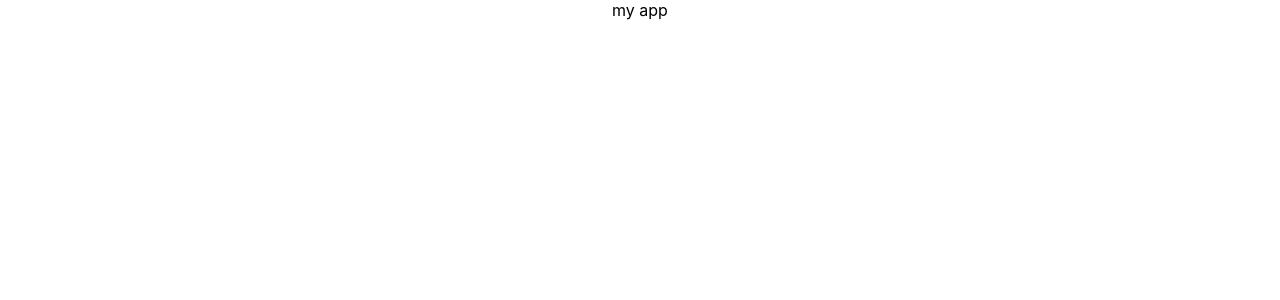
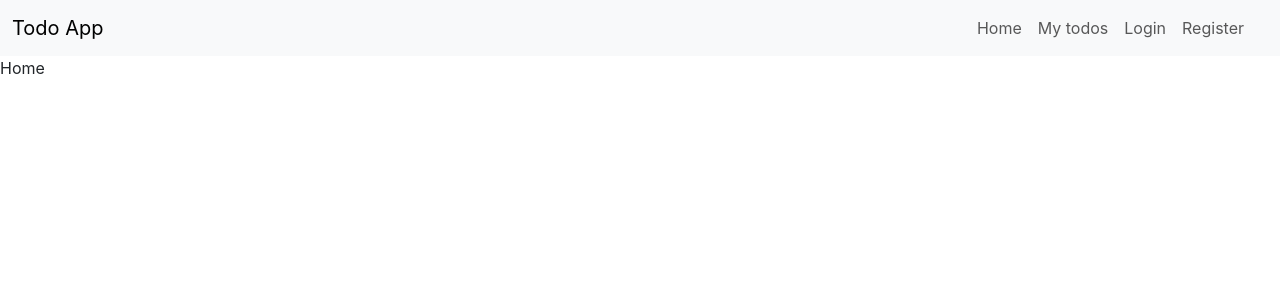
Before and after one commit to muodilo/full-stack-todo-app, a React (Create React App) app in the folder frontend/: page / in a window 1280 px wide. Shown: the top 300 px of the page. Built offline with nearby package versions, Linux system fonts and the light colour scheme.

Commit message:
add create Header component

```diff
--- a/frontend/package.json
+++ b/frontend/package.json
@@ -9,6 +9,7 @@
     "@testing-library/user-event": "^14.5.1",
     "bootstrap": "^5.3.2",
     "react": "^18.2.0",
+    "react-bootstrap": "^2.9.1",
     "react-dom": "^18.2.0",
     "react-icons": "^4.12.0",
     "react-redux": "^8.1.3",
--- a/frontend/src/App.js
+++ b/frontend/src/App.js
@@ -1,11 +1,19 @@
 import React from 'react';
-import './App.css';
+import { BrowserRouter as Router, Routes, Route } from 'react-router-dom'
+import Header from './components/Header';
+import Home from './pages/Home';
+import Register from './pages/Register';
+
 
 function App() {
   return (
-    <div className="App">
-      my app
-    </div>
+    <Router>
+      <Header/>
+      <Routes>
+        <Route path='/' element={ <Home/>} />
+        <Route path='/sign-up' element={ <Register/>} />
+      </Routes>
+    </Router>
   );
 }
 
--- /dev/null
+++ b/frontend/src/components/Header.jsx
@@ -0,0 +1,44 @@
+import Button from 'react-bootstrap/Button';
+import Container from 'react-bootstrap/Container';
+import Form from 'react-bootstrap/Form';
+import Nav from 'react-bootstrap/Nav';
+import Navbar from 'react-bootstrap/Navbar';
+import NavDropdown from 'react-bootstrap/NavDropdown';
+import Offcanvas from 'react-bootstrap/Offcanvas';
+import {Link} from 'react-router-dom'
+
+function Header() {
+  const expand = 'md'
+  return (
+    <>
+
+        <Navbar expand={expand} className="bg-body-tertiary">
+          <Container fluid>
+            <Navbar.Brand as={Link} to='/'>Todo App</Navbar.Brand>
+            <Navbar.Toggle aria-controls={`offcanvasNavbar-expand-${expand}`} />
+            <Navbar.Offcanvas
+              id={`offcanvasNavbar-expand-${expand}`}
+              aria-labelledby={`offcanvasNavbarLabel-expand-${expand}`}
+              placement="end"
+            >
+              <Offcanvas.Header closeButton>
+                <Offcanvas.Title id={`offcanvasNavbarLabel-expand-${expand}`}>
+                  Offcanvas
+                </Offcanvas.Title>
+              </Offcanvas.Header>
+              <Offcanvas.Body>
+                <Nav className="justify-content-end flex-grow-1 pe-3">
+                  <Nav.Link as={Link} to='/'>Home</Nav.Link>
+                  <Nav.Link as={Link} to='/'>My todos</Nav.Link>
+                  <Nav.Link as={Link} to='/sign-in'>Login</Nav.Link>
+                  <Nav.Link as={Link} to='/sign-up'>Register</Nav.Link>
+                </Nav>
+              </Offcanvas.Body>
+            </Navbar.Offcanvas>
+          </Container>
+        </Navbar>
+    </>
+  );
+}
+
+export default Header;
--- a/frontend/src/index.js
+++ b/frontend/src/index.js
@@ -4,6 +4,7 @@ import { Provider } from 'react-redux';
 import { store } from './app/store';
 import App from './App';
 import reportWebVitals from './reportWebVitals';
+import 'bootstrap/dist/css/bootstrap.min.css';
 import './index.css';
 
 const container = document.getElementById('root');
--- /dev/null
+++ b/frontend/src/pages/Home.jsx
@@ -0,0 +1,9 @@
+import React from 'react'
+
+function Home() {
+  return (
+    <div>Home</div>
+  )
+}
+
+export default Home
--- /dev/null
+++ b/frontend/src/pages/Register.jsx
@@ -0,0 +1,9 @@
+import React from 'react'
+
+function Register() {
+  return (
+    <div>Register</div>
+  )
+}
+
+export default Register
```
Also changed, not shown: 1 other file (tests, documents, lock files or other folders).
